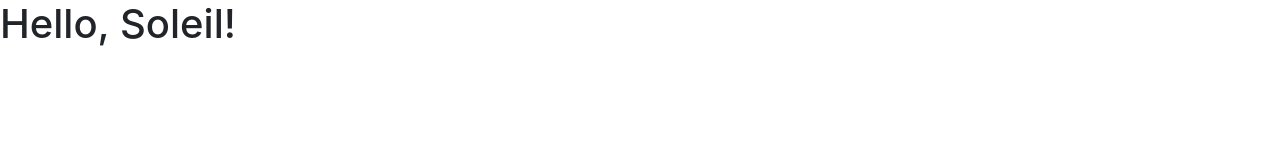
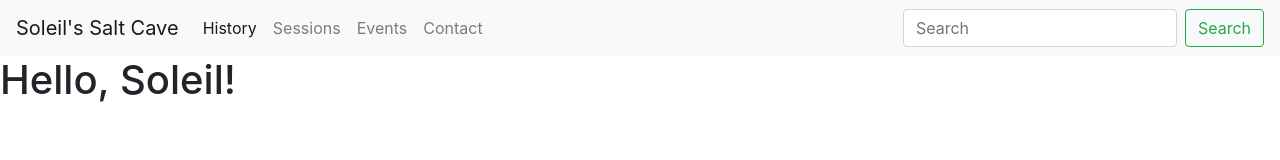
Before and after one commit to soleilsaltcave/soleilsaltcave.github.io, a plain HTML site: page index.html in a window 1280 px wide. Drawn offline with nearby package versions, Linux system fonts and the light colour scheme.

Commit message:
Update index.html

```diff
--- a/index.html
+++ b/index.html
@@ -11,6 +11,34 @@
     <title>Hello, world!</title>
   </head>
   <body>
+    <nav class="navbar navbar-expand-lg navbar-light bg-light">
+      <a class="navbar-brand" href="#">Soleil's Salt Cave</a>
+      <button class="navbar-toggler" type="button" data-toggle="collapse" data-target="#navbarSupportedContent" aria-controls="navbarSupportedContent" aria-expanded="false" aria-label="Toggle navigation">
+        <span class="navbar-toggler-icon"></span>
+      </button>
+
+      <div class="collapse navbar-collapse" id="navbarSupportedContent">
+        <ul class="navbar-nav mr-auto">
+          <li class="nav-item active">
+            <a class="nav-link" href="#about">History <span class="sr-only">(current)</span></a>
+          </li>
+          <li class="nav-item">
+            <a class="nav-link" href="#sessions">Sessions</a>
+          </li>
+          <li class="nav-item">
+            <a class="nav-link" href="#events">Events</a>
+          </li>
+          <li class="nav-item">
+            <a class="nav-link" href="#contact">Contact</a>
+          </li>
+        </ul>
+        <form class="form-inline my-2 my-lg-0">
+          <input class="form-control mr-sm-2" type="search" placeholder="Search" aria-label="Search">
+          <button class="btn btn-outline-success my-2 my-sm-0" type="submit">Search</button>
+        </form>
+      </div>
+    </nav>
+
     <h1>Hello, Soleil!</h1>
 
     <!-- Optional JavaScript -->
```
